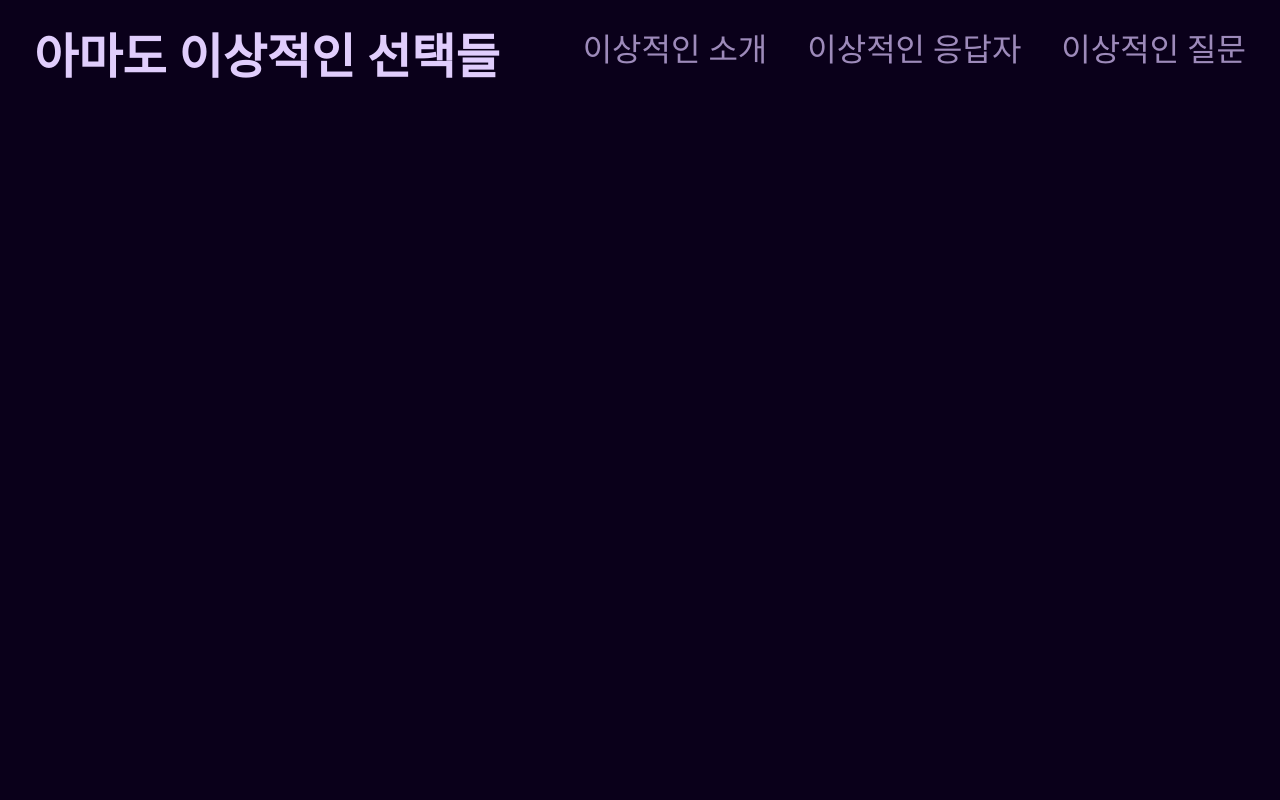
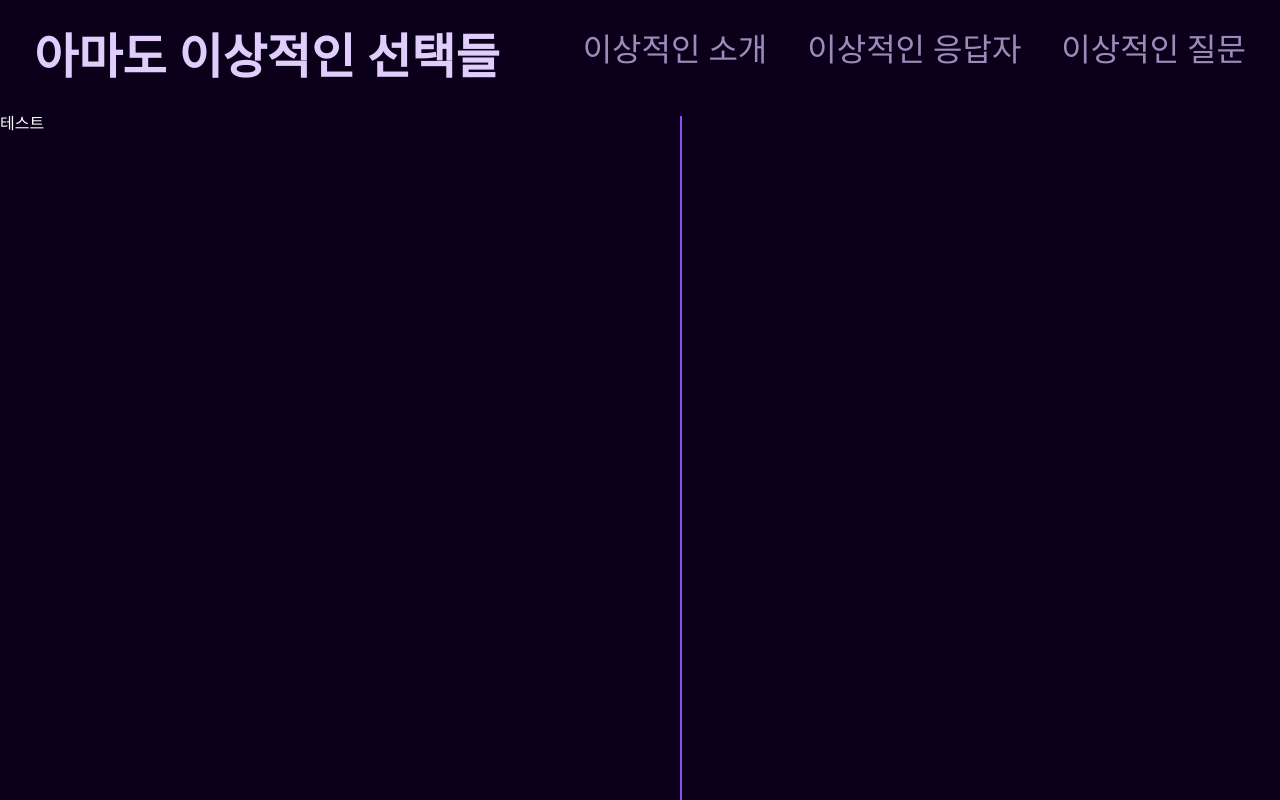
Before and after one commit to merryfraise/ideal_choice, a Next.js app: page /random in a window 1280 px wide. Built offline with nearby package versions, Linux system fonts and the light colour scheme; a web font is replaced by a local one.

Commit message:
🍓 style: random page basic layout and style

```diff
--- a/src/app/random/layout.tsx
+++ b/src/app/random/layout.tsx
@@ -1,4 +1,14 @@
+/** @jsxImportSource @emotion/react */
+'use client';
+
+import Choice from '@/components/organisms/Choice';
+import { css } from '@emotion/react';
 import React from 'react';
+
+const choiceLayoutStyle = css`
+  height: 100%;
+  display: flex;
+`;
 
 type ChoiceLayoutProps = {
   children: React.ReactNode;
@@ -6,9 +16,9 @@ type ChoiceLayoutProps = {
 
 export default function ChoiceLayout({ children }: ChoiceLayoutProps) {
   return (
-    <section>
-      <aside></aside>
-      <article></article>
+    <section css={choiceLayoutStyle}>
+      <Choice />
+      <article>{children}</article>
     </section>
   );
 }
--- a/src/app/random/page.tsx
+++ b/src/app/random/page.tsx
@@ -1,3 +1,7 @@
 'use client';
 
-export default function Random() {}
+import Choice from '@/components/organisms/Choice';
+
+export default function Random() {
+  return <></>;
+}
```
